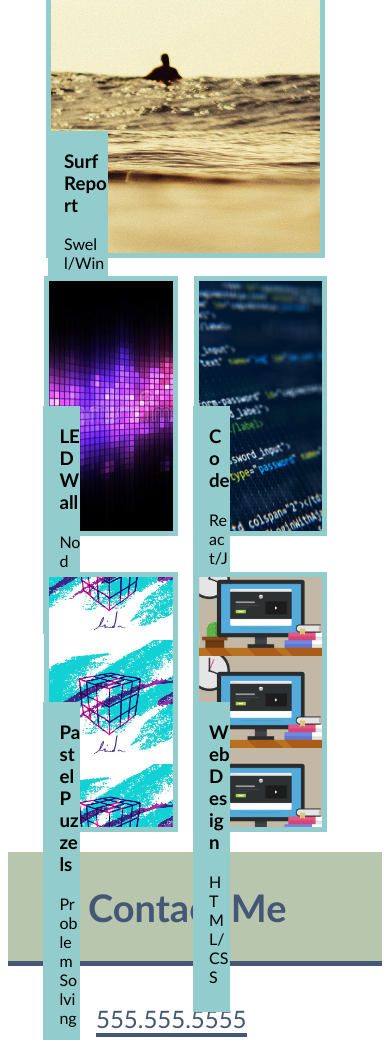
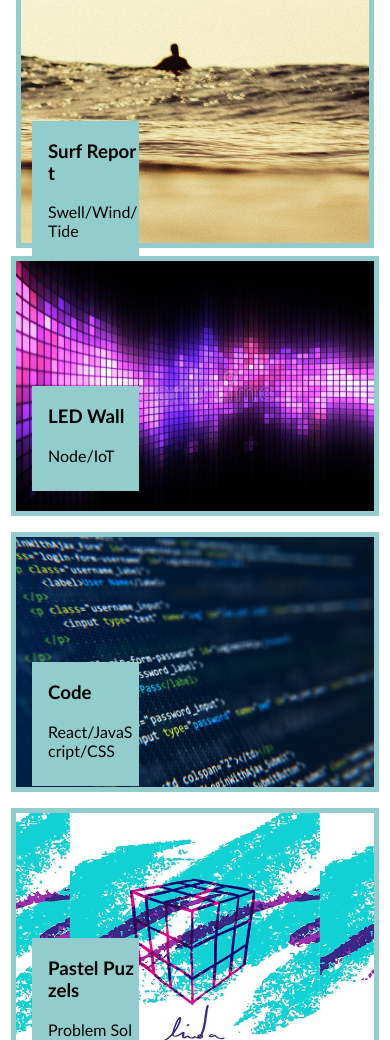
Before and after one commit to jak3ster/My-Responsive-Web-Design, a plain HTML site: page index.html in a window 390 px wide. Shown: the part 1460-2500 px from the top of the page. Drawn offline with Linux system fonts and the light colour scheme.

Commit message:
Corrected flex in second-row to line up vertically on screen below 768px

```diff
--- a/assets/css/style.css
+++ b/assets/css/style.css
@@ -84,8 +84,8 @@ p {
 }
 .break {
   flex-basis: 100%;
-  height: 0;
-  padding: 10px
+  /* height: 0;
+  padding: 10px */
 }
 .main-work {
   display: flex;
@@ -100,8 +100,8 @@ p {
 }
 .w-section {
   flex: 1;
-  padding-left: 20px;
-  width: 80%;
+  /* padding-left: 20px; */
+  /* width: 80%; */
   margin: .5em
 }
 .w-section.column {
@@ -119,6 +119,7 @@ p {
 .w-section.column {
   position: relative
 }
+
 .code-title,
 .lw-title,
 .pp-title,
@@ -328,4 +329,29 @@ footer {
     flex-direction: column;
     align-items: flex-start
   }
+  .w-second-row{
+    flex-wrap: nowrap;
+    flex-direction: column;
+    /* justify-content: center; */
+    align-items: center;
+    /* height: 100%;
+    width: 100%; */
+  }
+  .w-section{
+    flex: none;
+  }
+  #surf-report{
+    margin: 0;
+  }
+  #led-wall, #code, #pastel-puzzels, #web-design{
+    width: 100%;
+  }
+  .sr-title,
+  .code-title,
+  .lw-title,
+  .pp-title,
+  .wd-title {
+    margin-left: 1rem;
+    width: 30%;
+  }
 }
--- a/index.html
+++ b/index.html
@@ -85,7 +85,7 @@
                         <p>React/JavaScript/CSS</p>
                     </div>
                 </div>
-                <div class="break"></div> <!-- break -->
+                <div class="break"></div>
                 <div id="pastel-puzzels" class="w-section column">
                     <div class="pp-title">
                         <h3>Pastel Puzzels</h3>
```
